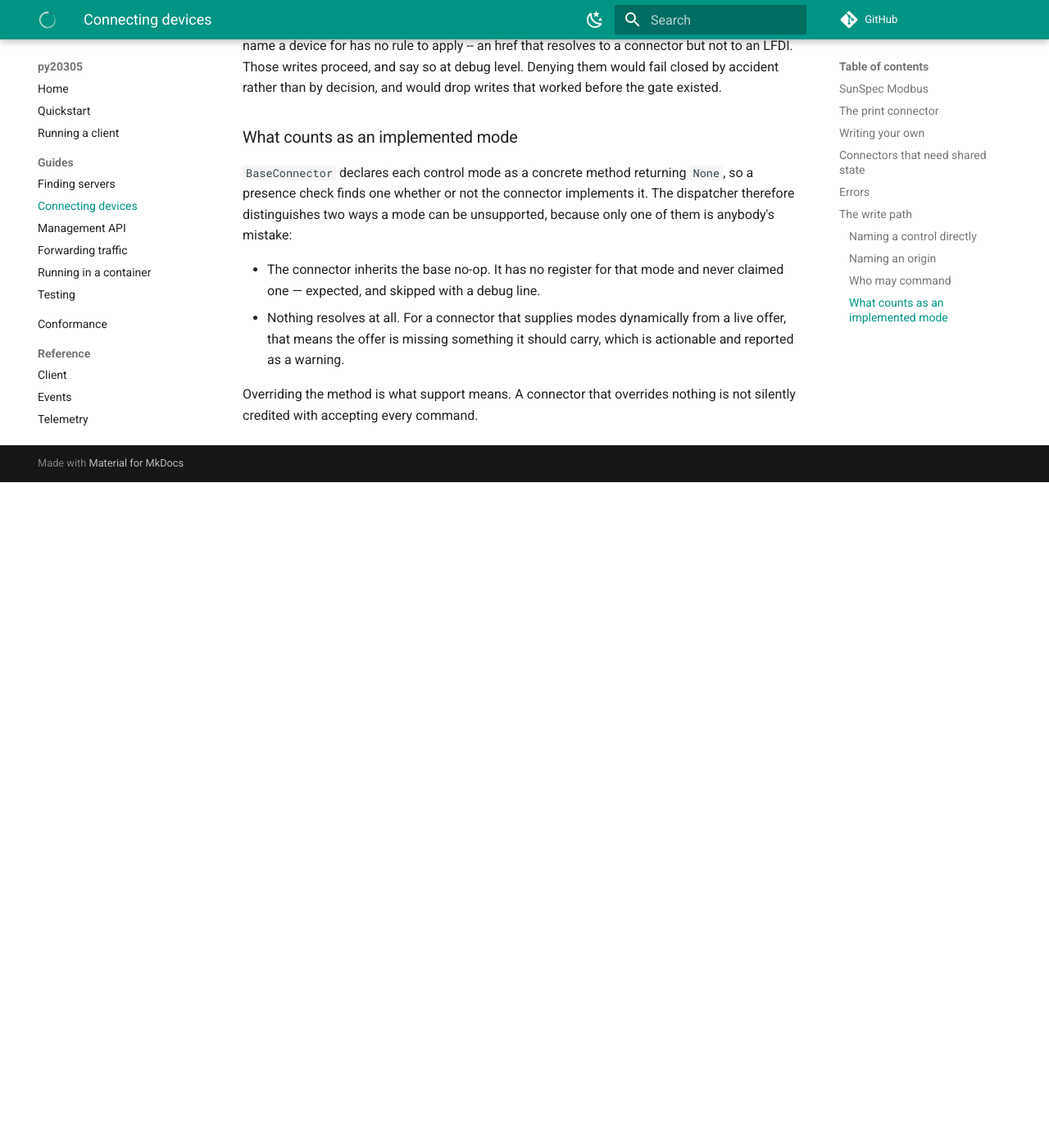
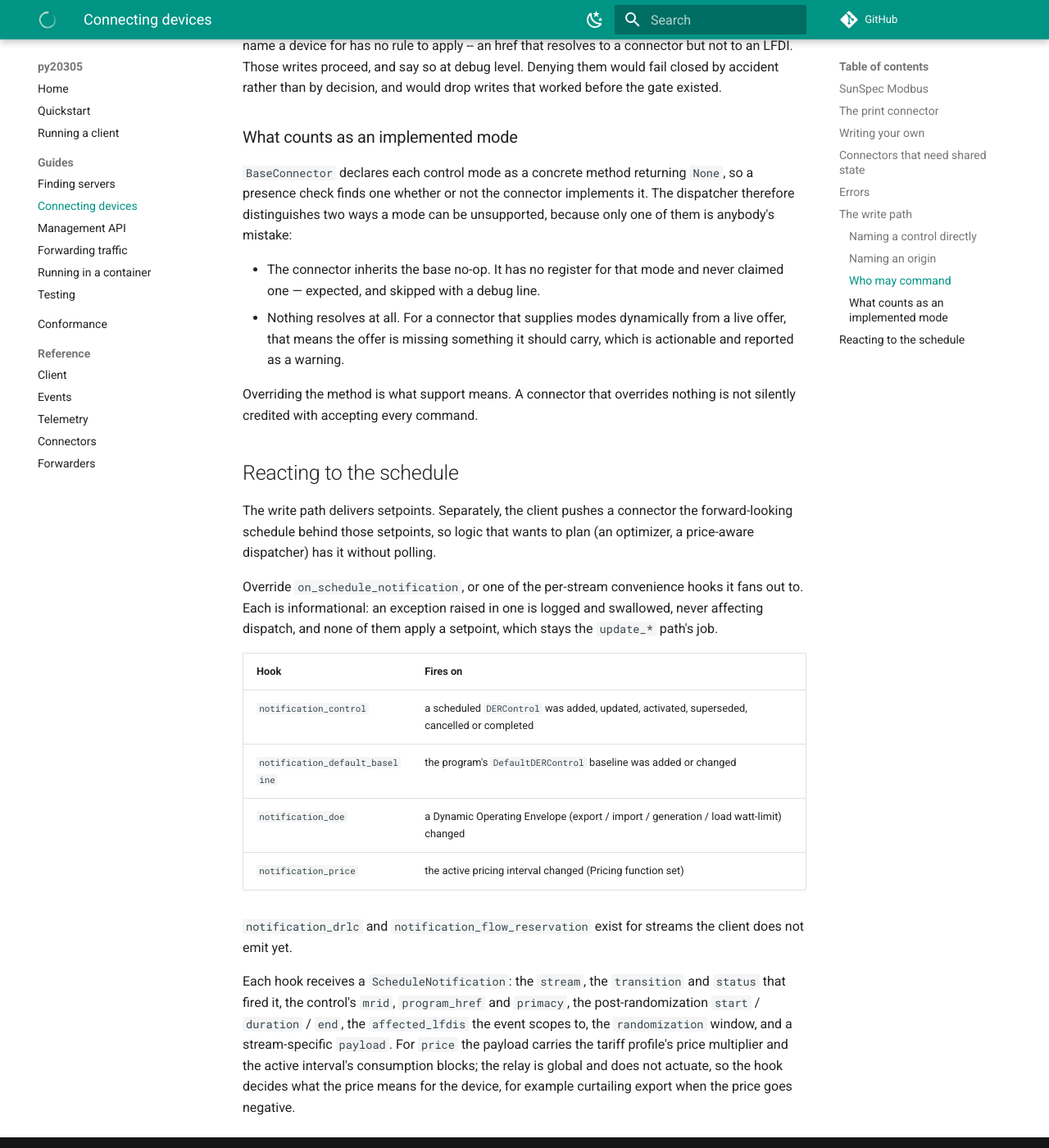
Before and after one commit to DERSecurity/py20305, an MkDocs documentation site: the page built from docs/connectors.md, in a window 1280 px wide and 1400 px high, scrolled down 4752 px. Shown: the whole window at 82% size. Built offline with MkDocs 1.6.1 and Material for MkDocs 9.7.7, drawn with Linux system fonts in a browser that asks for light colours; comment, search, counter and statistics services are not loaded; before the commit the page ends 5340 px from its top, so only the background shows below that.

Commit message:
Document the Pricing function set
The Pricing function set has shipped: the client discovers the tariff tree and
relays each active interval's price to connectors as a `price` schedule
notification, relay-only. But the capability listings never mentioned it, and
the connector API still described the `price` stream as "future" after it went
live, so a reader of the docs or the `notification_price` docstring would
conclude pricing was unsupported.

Add Pricing to the README capability table and the docs overview, document the
schedule-notification hooks (including `notification_price`) in the connector
guide, and correct the `ScheduleNotification` and `notification_price`
docstrings to list `price` as a live stream rather than a reserved one.

```diff
--- a/docs/connectors.md
+++ b/docs/connectors.md
@@ -233,3 +233,33 @@
 
 Overriding the method is what support means. A connector that overrides nothing
 is not silently credited with accepting every command.
+
+## Reacting to the schedule
+
+The write path delivers setpoints. Separately, the client pushes a connector the
+forward-looking schedule behind those setpoints, so logic that wants to plan (an
+optimizer, a price-aware dispatcher) has it without polling.
+
+Override `on_schedule_notification`, or one of the per-stream convenience hooks
+it fans out to. Each is informational: an exception raised in one is logged and
+swallowed, never affecting dispatch, and none of them apply a setpoint, which
+stays the `update_*` path's job.
+
+| Hook | Fires on |
+|---|---|
+| `notification_control` | a scheduled `DERControl` was added, updated, activated, superseded, cancelled or completed |
+| `notification_default_baseline` | the program's `DefaultDERControl` baseline was added or changed |
+| `notification_doe` | a Dynamic Operating Envelope (export / import / generation / load watt-limit) changed |
+| `notification_price` | the active pricing interval changed (Pricing function set) |
+
+`notification_drlc` and `notification_flow_reservation` exist for streams the
+client does not emit yet.
+
+Each hook receives a `ScheduleNotification`: the `stream`, the `transition` and
+`status` that fired it, the control's `mrid`, `program_href` and `primacy`, the
+post-randomization `start` / `duration` / `end`, the `affected_lfdis` the event
+scopes to, the `randomization` window, and a stream-specific `payload`. For
+`price` the payload carries the tariff profile's price multiplier and the active
+interval's consumption blocks; the relay is global and does not actuate, so the
+hook decides what the price means for the device, for example curtailing export
+when the price goes negative.
```
Also changed, not shown: README.md (+1 -0 lines), docs/index.md (+5 -0 lines), 1 other file.
